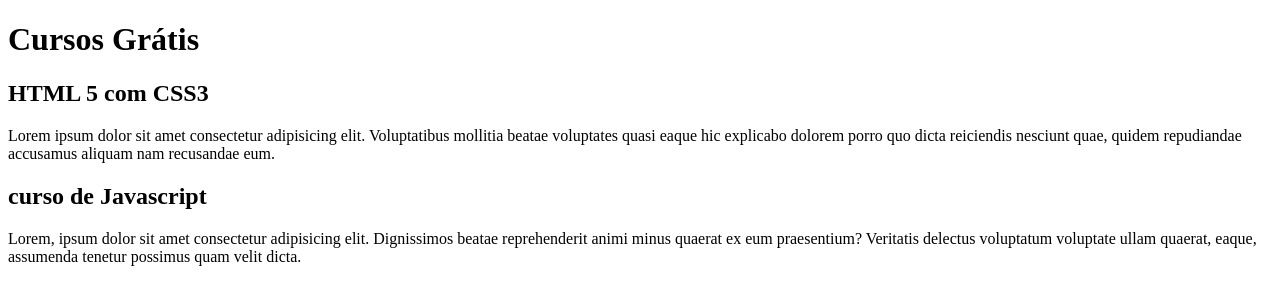
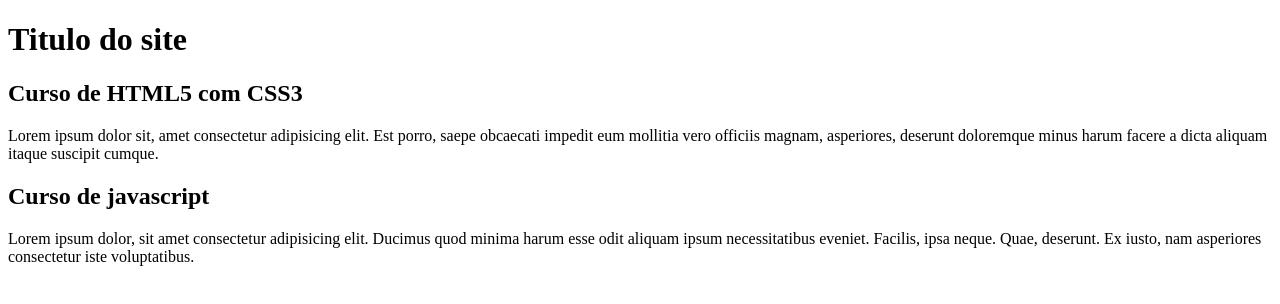
Before and after one commit to victorcova/Projeto-site, a plain HTML site: page index.html in a window 1280 px wide. Drawn offline with Linux system fonts and the light colour scheme.

Commit message:
conteudo index

```diff
--- a/index.html
+++ b/index.html
@@ -4,23 +4,24 @@
     <meta charset="UTF-8">
     <meta http-equiv="X-UA-Compatible" content="IE=edge">
     <meta name="viewport" content="width=device-width, initial-scale=1.0">
-    <title>Titulo do site</title>
+    <link rel="stylesheet" href="estilos/slyle.css">
+    <title>Site Curso em Vídeo</title>
 </head>
 <body>
 
     <main>
         <header>
-            <h1>Cursos Grátis</h1>
+            <h1>Titulo do site</h1>
         </header>
 
         <article>
-            <h2>HTML 5 com CSS3</h2>
-            <p>Lorem ipsum dolor sit amet consectetur adipisicing elit. Voluptatibus mollitia beatae voluptates quasi eaque hic explicabo dolorem porro quo dicta reiciendis nesciunt quae, quidem repudiandae accusamus aliquam nam recusandae eum.</p>
+            <h2>Curso de HTML5 com CSS3</h2>
+            <p>Lorem ipsum dolor sit, amet consectetur adipisicing elit. Est porro, saepe obcaecati impedit eum mollitia vero officiis magnam, asperiores, deserunt doloremque minus harum facere a dicta aliquam itaque suscipit cumque.</p>
         </article>
 
         <article>
-            <h2>curso de Javascript</h2>
-            <p>Lorem, ipsum dolor sit amet consectetur adipisicing elit. Dignissimos beatae reprehenderit animi minus quaerat ex eum praesentium? Veritatis delectus voluptatum voluptate ullam quaerat, eaque, assumenda tenetur possimus quam velit dicta.</p>
+            <h2>Curso de javascript</h2>
+            <p>Lorem ipsum dolor, sit amet consectetur adipisicing elit. Ducimus quod minima harum esse odit aliquam ipsum necessitatibus eveniet. Facilis, ipsa neque. Quae, deserunt. Ex iusto, nam asperiores consectetur iste voluptatibus.</p>
         </article>
 
     </main>
```
